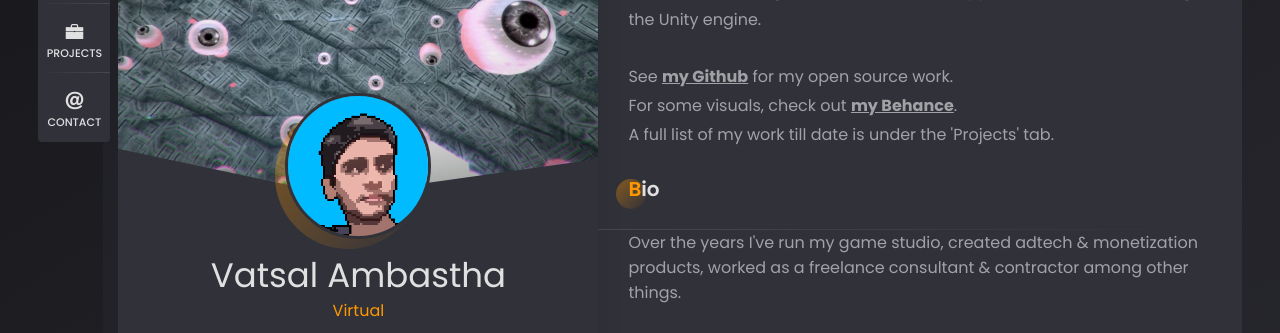
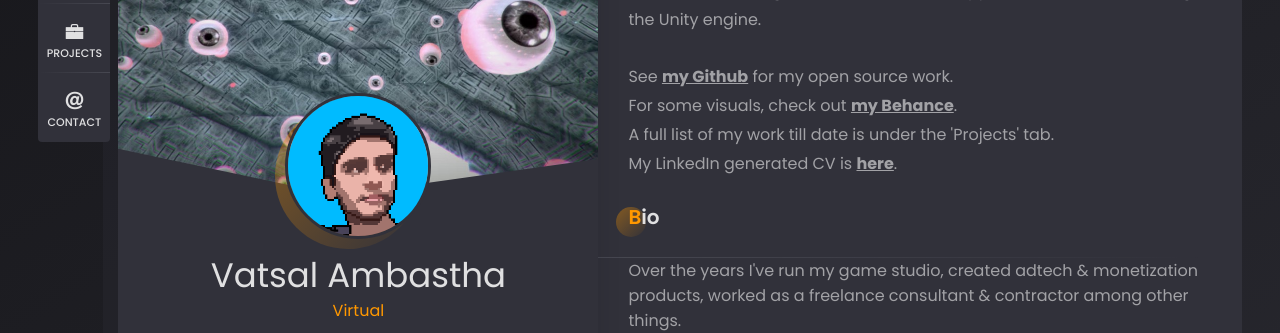
Before and after one commit to adrenak/adrenak.github.io, a plain HTML site: page index.html in a window 1280 px wide. Shown: the part 212-545 px from the top of the page. Drawn offline with Linux system fonts and the light colour scheme; files whose address does not match are found by name.

Commit message:
Update index.html

```diff
--- a/index.html
+++ b/index.html
@@ -306,6 +306,8 @@
 										For some visuals, check out <b><u><a href="https://www.behance.net/adrenak">my Behance</a></u></b>.
 										<br>
 										A full list of my work till date is under the 'Projects' tab.
+										<br>
+										My LinkedIn generated CV is <b><u><a href="http://www.vatsalambastha.com/cv.pdf">here</a></u></b>.
 										<br><br>
 										<div class="title">Bio</div>
 										Over the years I've run my game studio, created adtech & monetization products, worked as a freelance consultant & contractor among other things.
```
